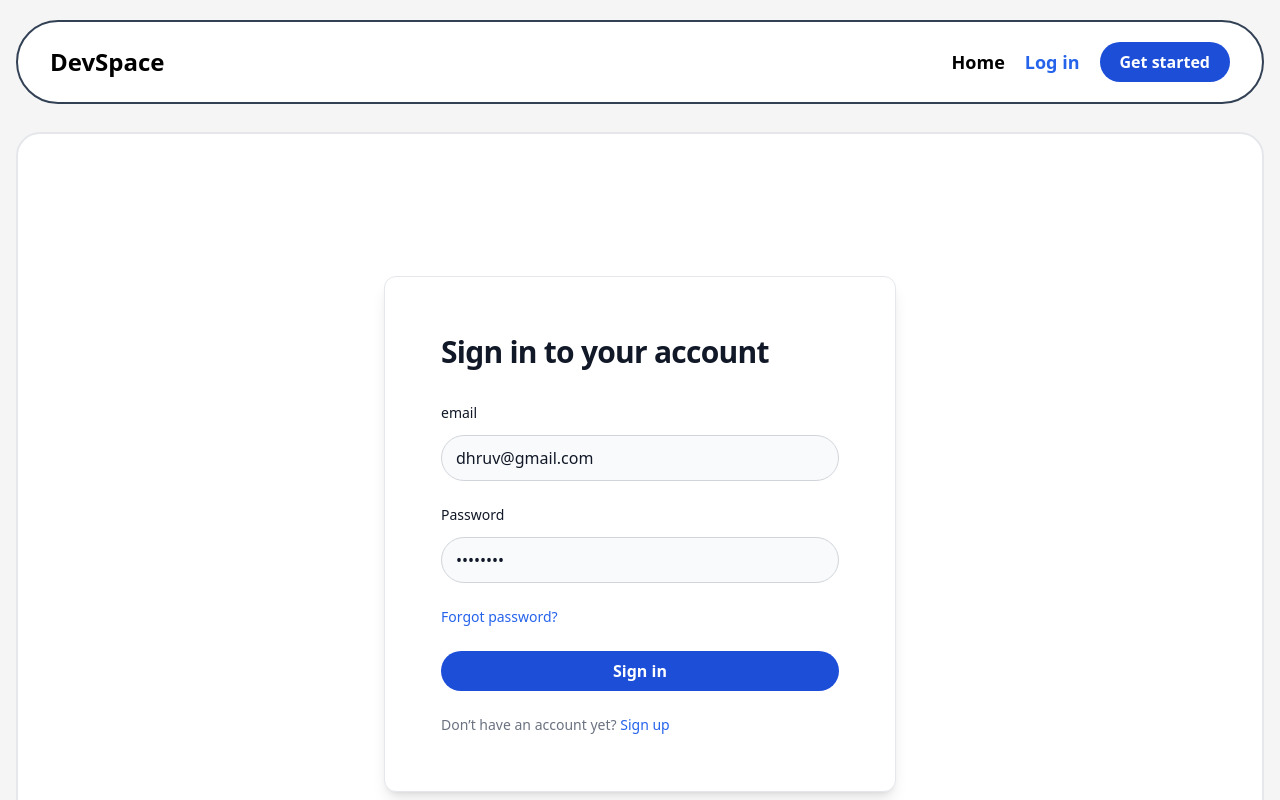
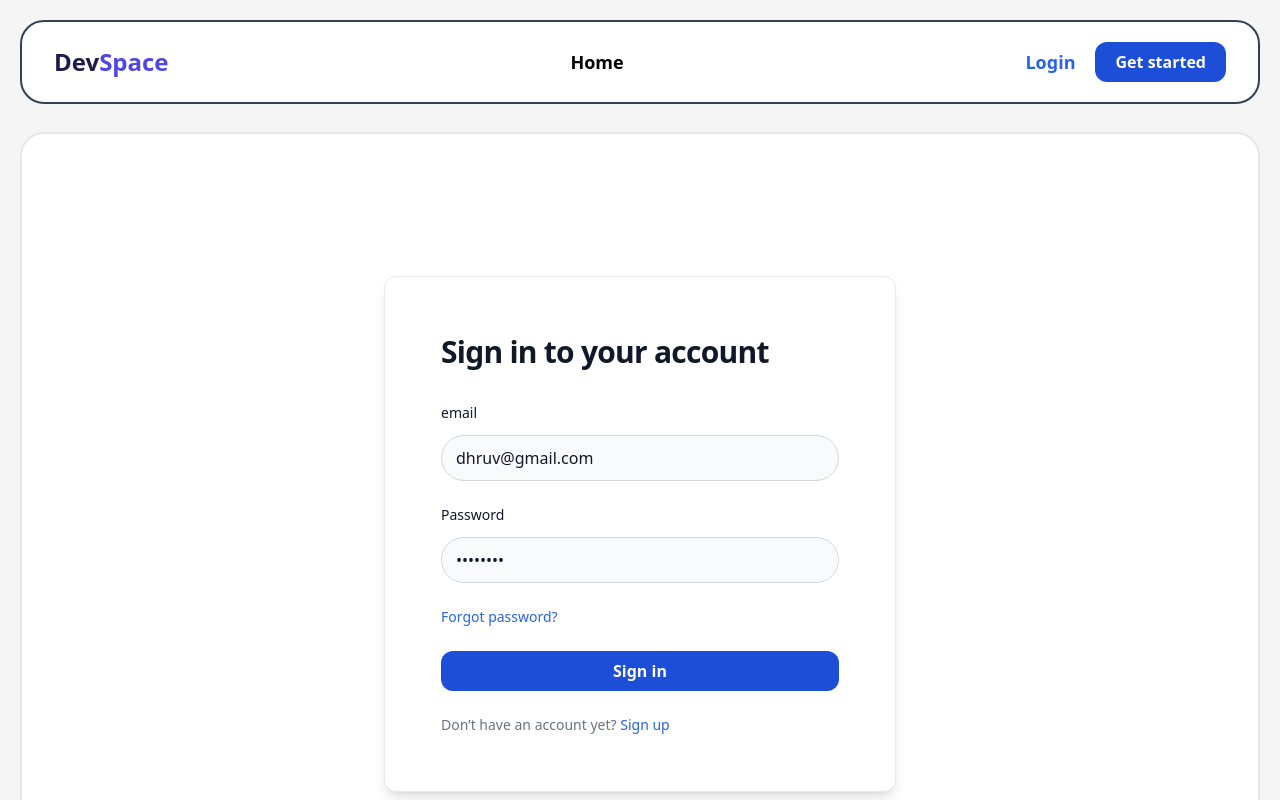
Before and after one commit to dhruvdankhara/DevSpace, a React (Vite) app in the folder client/: page /login in a window 1280 px wide. Shown: the top 800 px of the page. Built offline with nearby package versions, Linux system fonts and the light colour scheme; no server answers.

Commit message:
redesign: make chnages in navbar

```diff
--- a/client/src/App.jsx
+++ b/client/src/App.jsx
@@ -3,7 +3,7 @@ import { Header } from "./components";
 import { useEffect, useState } from "react";
 import { getLogedInUser } from "./api";
 import { useDispatch } from "react-redux";
-import { login } from "./features/auth/authSlice";
+import { login, logout } from "./features/auth/authSlice";
 
 function App() {
   const [loading, setLoading] = useState(true);
@@ -12,15 +12,21 @@ function App() {
   useEffect(() => {
     getLogedInUser()
       .then((response) => {
-        dispatch(login(response.data));
+        if (response.status) {
+          dispatch(login(response.data));
+        } else {
+          dispatch(logout());
+        }
       })
       .catch((error) => {
-        console.log("🚀 ~ App.js ~ error:", error);
+        console.log("🚀 ~ App.js ~ check Auth error:", error);
+        dispatch(logout());
       })
       .finally(() => {
         setLoading(false);
       });
   }, []);
+
   return !loading ? (
     <>
       <Header />
--- a/client/src/components/BlogPost.jsx
+++ b/client/src/components/BlogPost.jsx
@@ -22,7 +22,7 @@ function BlogPost({
   posts,
   comments,
 }) {
-  const user = useSelector((state) => state.auth.user);
+  const user = useSelector((state) => state.auth.data);
   const navigate = useNavigate();
 
   function formatDate(dateString) {
--- a/client/src/components/Button.jsx
+++ b/client/src/components/Button.jsx
@@ -1,7 +1,7 @@
 function Button({ children, className, ...props }) {
   return (
     <button
-      className={`text-white bg-blue-700 px-5 py-2 rounded-full font-semibold hover:bg-blue-950 transition-all duration-300 ${className}`}
+      className={`text-white bg-blue-700 px-5 py-2 rounded-xl font-semibold hover:bg-blue-950 transition-all duration-300 ${className}`}
       {...props}
     >
       {children}
--- a/client/src/components/Comment.jsx
+++ b/client/src/components/Comment.jsx
@@ -10,7 +10,7 @@ function Comment({ _id, author }) {
   const [content, setContent] = useState("");
   const [loading, setLoading] = useState(true);
 
-  const loggedInUser = useSelector((state) => state.auth.user);
+  const loggedInUser = useSelector((state) => state.auth.data);
   const { isLoggedIn } = useSelector((state) => state.auth);
 
   const fetchComments = async () => {
--- a/client/src/components/Container.jsx
+++ b/client/src/components/Container.jsx
@@ -1,5 +1,5 @@
 function Container({ children }) {
-  return <div className="w-full max-w-7xl mx-auto px-4">{children}</div>;
+  return <div className="w-full max-w-7xl mx-auto px-5">{children}</div>;
 }
 
 export default Container;
--- a/client/src/components/Header/Header.jsx
+++ b/client/src/components/Header/Header.jsx
@@ -1,55 +1,64 @@
 import { useSelector } from "react-redux";
-import { Button, Container } from "../index.js";
+import { Button, Container, Logo } from "../index.js";
 import { Link, NavLink, useNavigate } from "react-router-dom";
 
 function Header() {
   const navigate = useNavigate();
-  const { isLoggedIn, user } = useSelector((state) => state.auth);
+  const isLoggedIn = useSelector((state) => state.auth.isLoggedIn);
+  const user = useSelector((state) => state.auth.data);
 
   const navItems = [
     { name: "Home", link: "/", active: true },
     { name: "Write Post", link: "/create-post", active: isLoggedIn },
-    { name: "Log in", link: "/login", active: !isLoggedIn },
   ];
   return (
     <header className="mt-5">
       <Container>
-        <nav className="flex justify-between items-center bg-white p-5 rounded-full border-2 border-slate-700 px-8">
+        <nav className="flex justify-between items-center bg-white p-5 rounded-3xl border-2 border-slate-700 px-8">
           <div>
             <Link to="/">
-              <h1 className="font-bold text-2xl">DevSpace</h1>
+              <Logo />
             </Link>
           </div>
-          <div className="flex justify-center items-center gap-5">
+          <div className="flex justify-center items-center gap-2">
             {navItems.map((item) =>
               item.active ? (
-                <a key={item.name}>
                 <NavLink
+                  key={item.name}
                   to={item.link}
                   className={({ isActive }) =>
-                      `hover:text-blue-600 transition-all duration-300 text-lg
+                    `text-lg py-1.5 px-4 rounded-lg transition-all duration-300 hover:bg-slate-700/20
                     ${isActive ? "text-blue-600 font-bold" : "font-semibold"}`
                   }
                 >
                   {item.name}
                 </NavLink>
-                </a>
-              ) : (
-                ""
-              )
+              ) : null
             )}
+          </div>
+
           {isLoggedIn ? (
             <Link to={`/u/${user.username}`}>
               <img
-                  className="w-12 ring-2 ring-blue-800 rounded-full p-0.5 hover:ring-4 transition-all duration-300 cursor-pointer"
+                className="size-12 ring-indigo-700 rounded-full transition-all duration-300 cursor-pointer hover:ring-8 hover:ring-slate-700/30 "
                 src={user.avatar}
                 alt=""
               />
             </Link>
           ) : (
+            <div className="flex gap-5 items-center">
+              <NavLink
+                to="login"
+                className={({ isActive }) =>
+                  `text-lg transition-all duration-300 hover:text-blue-600
+                ${isActive ? "text-blue-600 font-bold" : "font-semibold"}`
+                }
+              >
+                Login
+              </NavLink>
               <Button onClick={() => navigate("/register")}>Get started</Button>
+            </div>
           )}
-          </div>
         </nav>
       </Container>
     </header>
--- /dev/null
+++ b/client/src/components/Logo.jsx
@@ -0,0 +1,9 @@
+function Logo({ tetxColor = "text-indigo-600", textSize = "text-2xl" }) {
+  return (
+    <h1 className={`font-bold text-indigo-950 ${textSize}`}>
+      Dev<span className={`text-indigo-600`}>Space</span>
+    </h1>
+  );
+}
+
+export default Logo;
--- a/client/src/components/index.js
+++ b/client/src/components/index.js
@@ -12,10 +12,12 @@ import Comment from "./Comment";
 // import CommentCard from "./CommentCard";
 import CommentCard from "./CommentCard.jsx";
 import LikeBtn from "./LikeBtn.jsx";
+import Logo from "./Logo.jsx";
 
 export {
   Container,
   Header,
+  Logo,
   CommentCard,
   Button,
   BlogCard,
--- a/client/src/features/auth/authSlice.js
+++ b/client/src/features/auth/authSlice.js
@@ -2,7 +2,7 @@ import { createSlice } from "@reduxjs/toolkit";
 
 const initialState = {
   isLoggedIn: false,
-  user: {},
+  data: {},
 };
 
 const authSlice = createSlice({
@@ -11,11 +11,11 @@ const authSlice = createSlice({
   reducers: {
     login: (state, action) => {
       state.isLoggedIn = true;
-      state.user = action.payload;
+      state.data = action.payload;
     },
     logout: (state) => {
       state.isLoggedIn = false;
-      state.user = {};
+      state.data = {};
     },
   },
 });
--- a/client/src/main.jsx
+++ b/client/src/main.jsx
@@ -1,4 +1,3 @@
-// import { StrictMode } from "react";
 import { createRoot } from "react-dom/client";
 import App from "./App.jsx";
 import "./index.css";
@@ -58,12 +57,8 @@ const router = createBrowserRouter([
 ]);
 
 createRoot(document.getElementById("root")).render(
-  // <StrictMode>
-
   <Provider store={store}>
     <RouterProvider router={router} />
     <Toaster />
   </Provider>
-
-  // </StrictMode>
 );
--- a/client/src/pages/Profile.jsx
+++ b/client/src/pages/Profile.jsx
@@ -12,7 +12,7 @@ function Profile() {
   const [loading, setLoading] = useState(true);
   const [error, setError] = useState("");
 
-  const stateUserData = useSelector((state) => state.auth.user);
+  const stateUserData = useSelector((state) => state.auth.data);
 
   useEffect(() => {
     const fetchProfileData = async () => {
```
Lines whose indentation alone changed are shown as unchanged.
